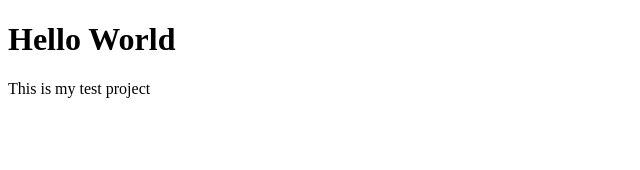
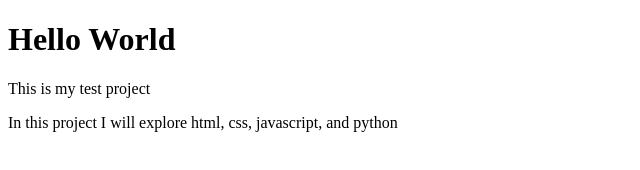
Before and after one commit to mrsagraw/manuagrawal.github.io, a plain HTML site: page index.html in a window 1280 px wide. Shown: the whole page, without its empty margins (0-640 px from the left). Drawn offline with Linux system fonts and the light colour scheme.

Commit message:
Added content

```diff
--- a/index.html
+++ b/index.html
@@ -6,6 +6,7 @@
 <body>
   <h1>Hello World</h1>
   <p>This is my test project</p>
+  <p>In this project I will explore html, css, javascript, and python</p>
 </body>
 
 </html>
```
